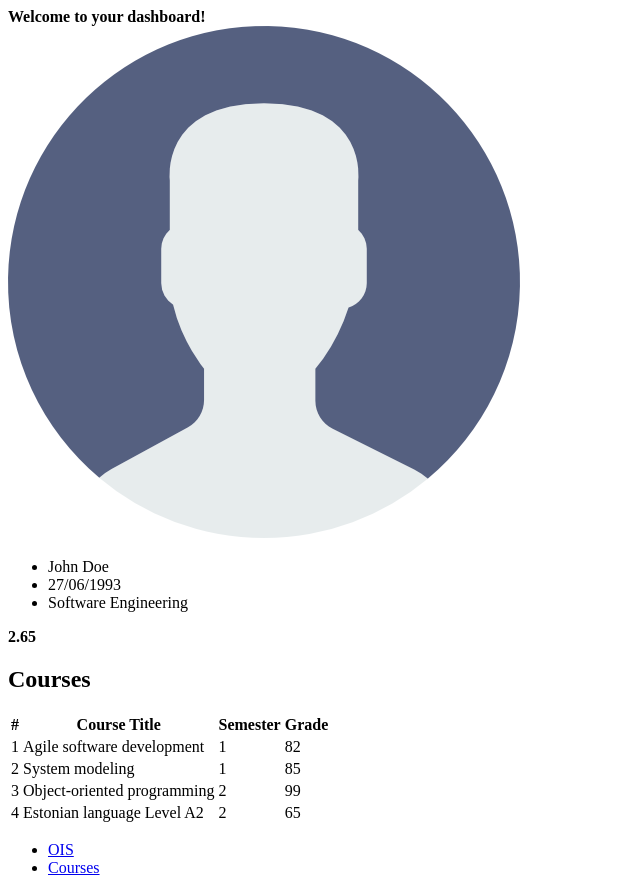
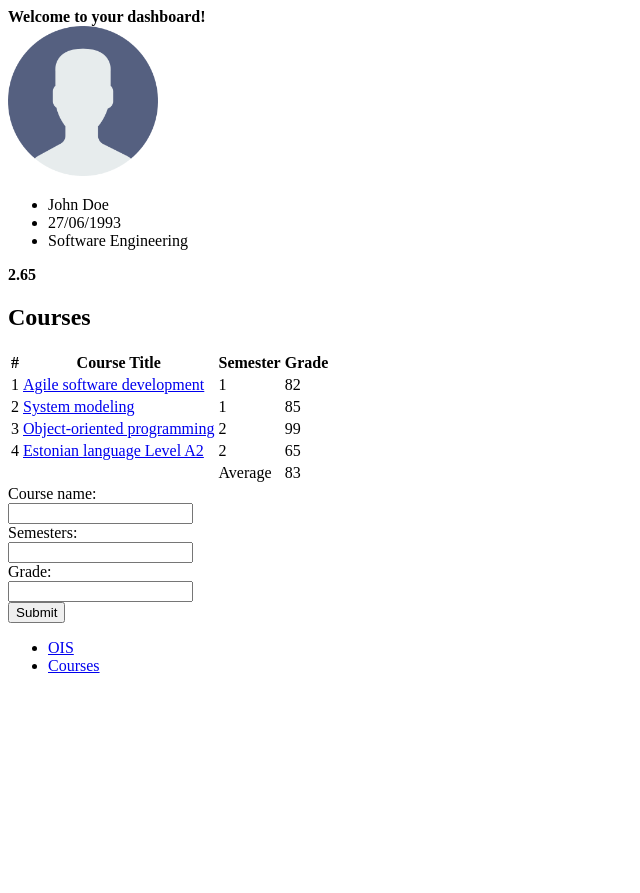
Before and after one commit to TiiratsT/WebDev2019, a plain HTML site: page index.html in a window 1280 px wide. Shown: the whole page, without its empty margins (0-640 px from the left). After the commit the page ends 800 px from the top, so only its background shows below. Drawn offline with Linux system fonts and the light colour scheme.

Commit message:
All done

```diff
--- a/index.html
+++ b/index.html
@@ -15,7 +15,7 @@
 
     <section>
         <div>
-            <img src="res/images/me.png" alt="My picture">
+            <img src="res/images/me.png" alt="My picture" height="150" width="150">
         </div>
         <div>
             <ul>
@@ -43,39 +43,59 @@
             <tbody>
                 <tr>
                     <td>1</td>
-                    <td>Agile software development</td>
+                    <td><a href="https://courses.cs.ut.ee/2019/asd/fall" target="_blank">Agile software development</a>
+                    </td>
                     <td>1</td>
                     <td>82</td>
                 </tr>
                 <tr>
                     <td>2</td>
-                    <td>System modeling</td>
+                    <td><a href="https://courses.cs.ut.ee/2019/SM/fall" target="_blank">System modeling</a></td>
                     <td>1</td>
                     <td>85</td>
                 </tr>
                 <tr>
                     <td>3</td>
-                    <td>Object-oriented programming</td>
+                    <td><a href="https://courses.cs.ut.ee/2019/OOP/spring" target="_blank">Object-oriented
+                            programming</a></td>
                     <td>2</td>
                     <td>99</td>
                 </tr>
                 <tr>
                     <td>4</td>
-                    <td>Estonian language Level A2</td>
+                    <td><a href="https://postimees.ee" target="_blank">Estonian language Level A2</a></td>
                     <td>2</td>
                     <td>65</td>
                 </tr>
             </tbody>
+            <tfoot>
+                <td></td>
+                <td></td>
+                <td>Average</td>
+                <td>83</td>
+            </tfoot>
         </table>
+    </section>
+
+    <section>
+        <form>
+            Course name:<br>
+            <input type="text" name="course"><br>
+            Semesters:<br>
+            <input type="number" name="semester"><br>
+            Grade:<br>
+            <input type="number" name="grade"><br>
+            <input type="submit" value="Submit">
+        </form>
     </section>
 
     <footer>
         <ul>
             <li>
-                <a href="https://ois2.ut.ee/">OIS</a>
+                <a href="https://ois2.ut.ee/" target="_blank">OIS</a>
             </li>
             <li>
-                <a href="https://courses.cs.ut.ee/">Courses</a>
+                <a href="https://courses.cs.ut.ee/" target="_blank">Courses</a>
             </li>
         </ul>
     </footer>
```
